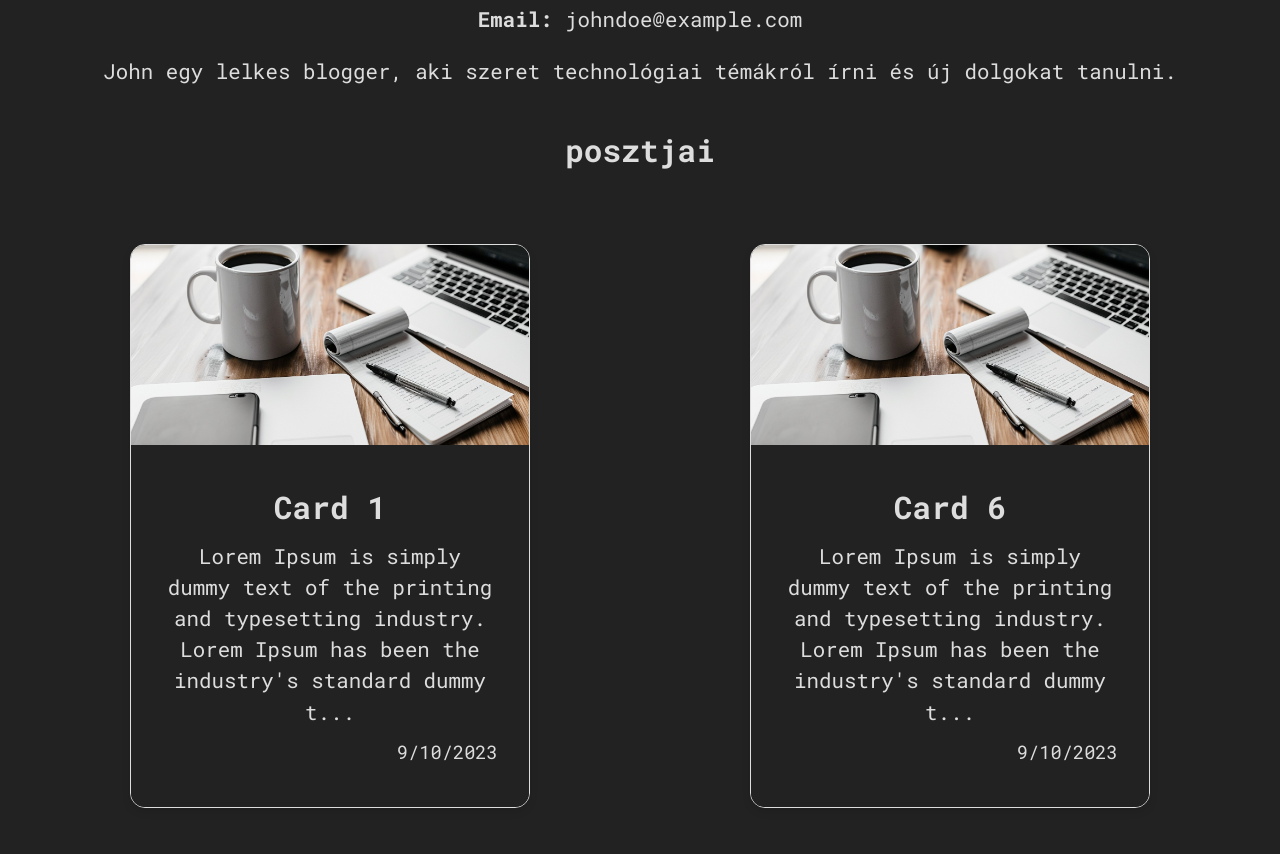
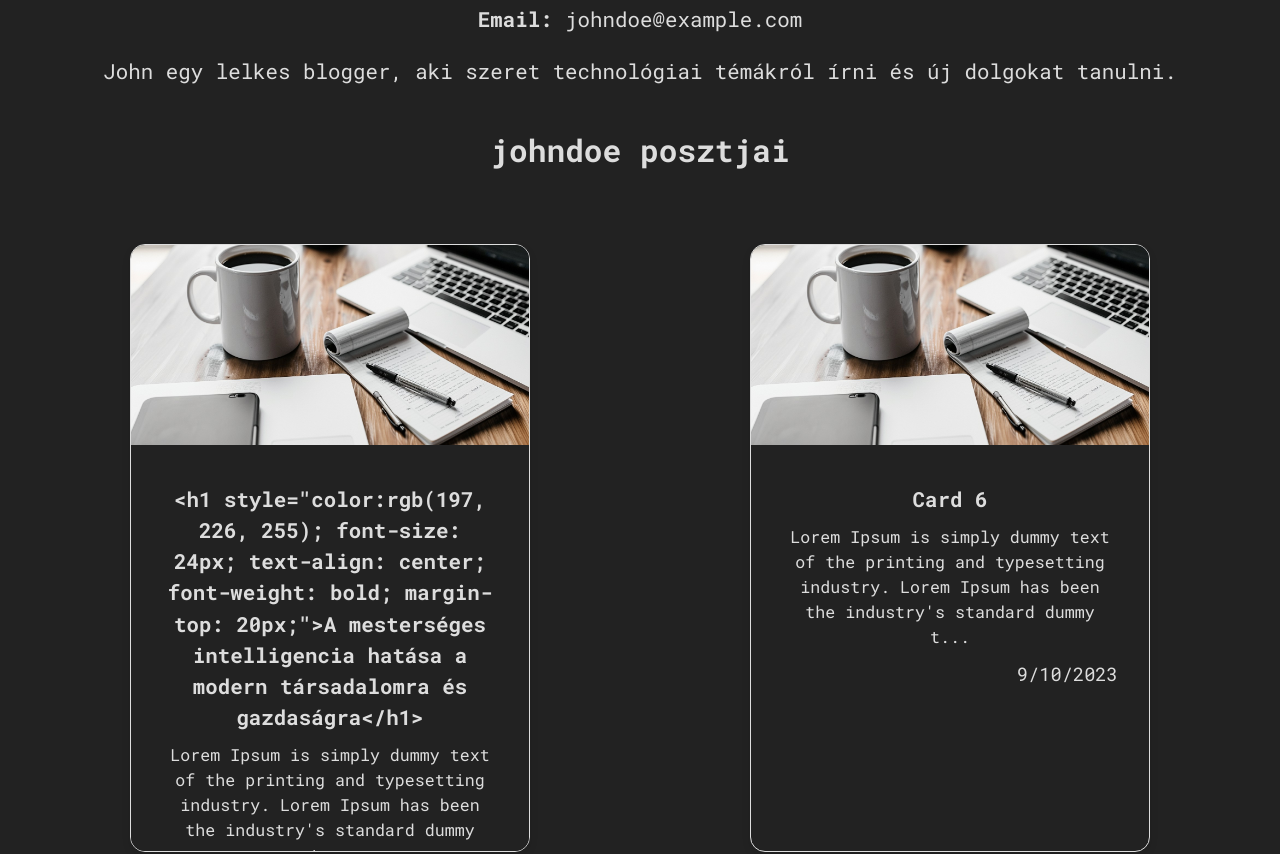
Before and after one commit to istvan911/react_vite_blog_proj, a React (Vite) app: page /myposts/1 in a window 1280 px wide. Shown: the part 465-1319 px from the top of the page. Built offline with nearby package versions, Linux system fonts and the light colour scheme.

Commit message:
2025_01_23_1

```diff
--- a/src/App.css
+++ b/src/App.css
@@ -149,12 +149,12 @@ h1,h2,h3,p{
       }
 
       .card-title {
-        font-size: 1.5em;
+        font-size: 1em;
         margin: 0 0 10px 0;
       }
 
       .card-text {
-        font-size: 1em;
+        font-size: .8em;
         margin: 0 0 10px 0;
         flex-grow: 1;
         text-align:center;
--- a/src/data.jsx
+++ b/src/data.jsx
@@ -2,7 +2,7 @@ const posts =
 [
     {
         id: 1,
-        title: "Card 1",
+        title: '<h1 style="color:rgb(197, 226, 255); font-size: 24px; text-align: center; font-weight: bold; margin-top: 20px;">A mesterséges intelligencia hatása a modern társadalomra és gazdaságra</h1>',
         content: "Lorem Ipsum is simply dummy text of the printing and typesetting industry. Lorem Ipsum has been the industry's standard dummy text ever since the 1500s. Lorem ipsum, dolor sit amet consectetur adipisicing elit. Consequatur necessitatibus dicta esse obcaecati eaque. Magni commodi atque eligendi et incidunt qui id expedita molestiae dignissimos, tenetur cupiditate. Tenetur laboriosam inventore enim voluptatibus excepturi, eveniet soluta, modi vero vel similique ut rem. Natus tenetur optio dolor similique veniam perferendis molestiae inventore. Obcaecati excepturi a veritatis ea totam voluptates mollitia porro impedit doloremque laborum, explicabo fugit sint illum cupiditate qui doloribus culpa consequatur tempora accusantium aperiam sit repellat! Sequi sed nobis eius quibusdam quidem quasi incidunt similique architecto quos? Doloribus, deleniti est veniam distinctio veritatis minima dolor. Voluptate quia nihil doloribus quos?",
         createdAt: "2023-09-10",
         userId: "1",
--- a/src/pages/Dashboard.jsx
+++ b/src/pages/Dashboard.jsx
@@ -32,7 +32,7 @@ const UserProfile = () => {
       </div>
 
       <div className="profile-posts">
-        <h2 className="posts-title">{author.name} posztjai</h2>
+        <h2 className="posts-title">{author.username} posztjai</h2>
         {authorPosts.length > 0 ? (
           <div className="card-list">
             {authorPosts.map((post) => (
--- a/src/pages/PostDetail.jsx
+++ b/src/pages/PostDetail.jsx
@@ -23,10 +23,14 @@ export default function PostDetail() {
         <img src={post.image} alt={post.title} className="post-image" />
       <div className="post-content">
         {/* Poszt címe */}
-        <h1 className="post-title">{post.title}</h1>
-
+        {/*<h1 className="post-title">{post.title}</h1>*/}
+        {/*post.title*/}
+        <h1
+        className="post-title"
+        dangerouslySetInnerHTML={{ __html: post.title }}
+        ></h1>
         {/* Poszt leírása */}
-        <p className="post-description">{post.content}</p>
+        {<p className="post-description">{post.content}</p>}
 
         {/* Dátum és szerző a poszt alján */}
         <div className="post-footer">
--- a/src/pages/UserProfile.jsx
+++ b/src/pages/UserProfile.jsx
@@ -31,7 +31,7 @@ const UserProfile = () => {
       </div>
 
       <div className="card-container">
-        <h2>{author.name} posztjai</h2>
+        <h2>{author.username  } posztjai</h2>
         {authorPosts.length > 0 ? (
           <div className="card-list">
             {authorPosts.map((post) => (
```
